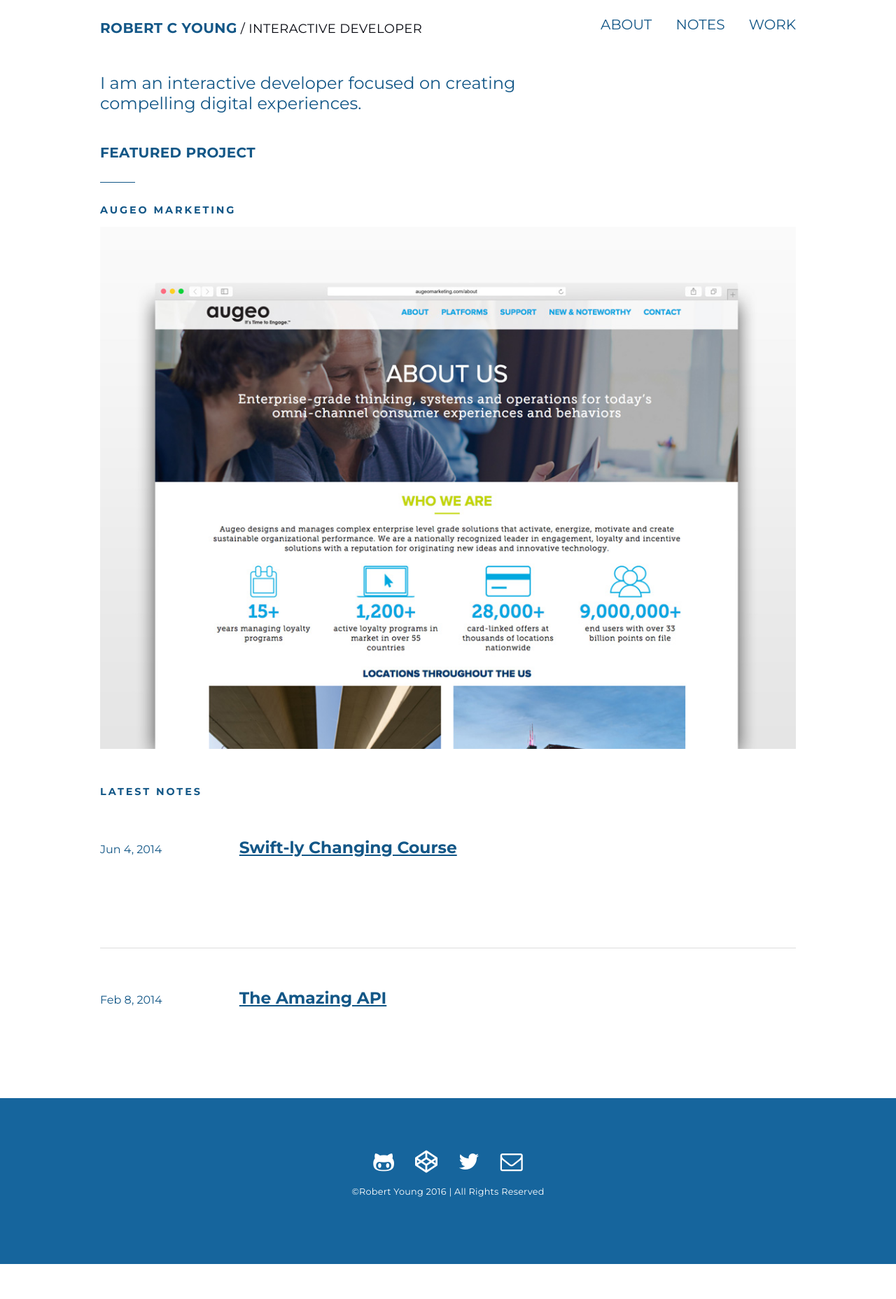
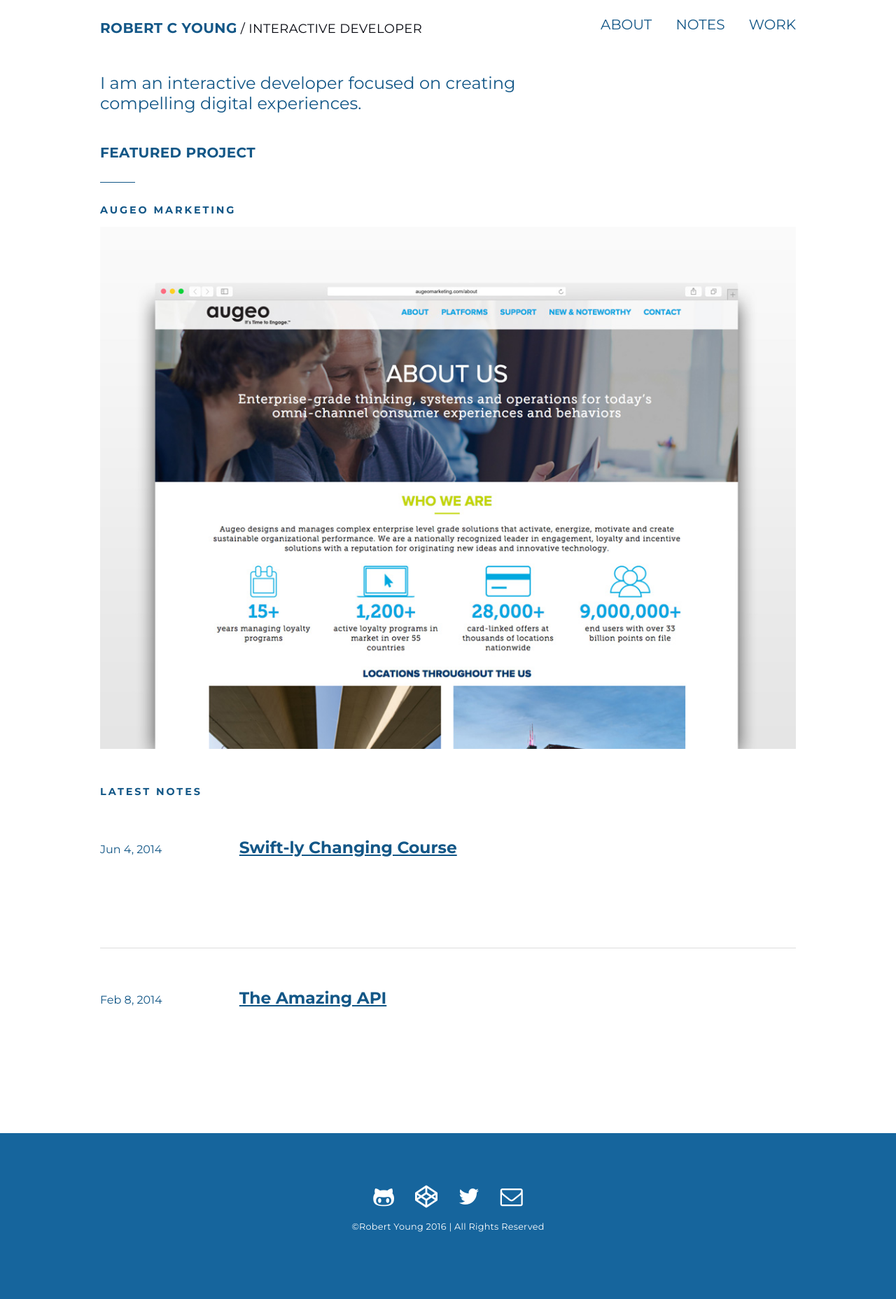
Before and after one commit to ryoungz/robblog, a Jekyll site: the page built from index.html, in a window 1280 px wide. Shown: the whole page at 70% size. Built offline with Jekyll 4.4.1, drawn with Linux system fonts in a browser that asks for light colours; nearby versions of some CDN libraries; before the commit the page ends 1806 px from its top, so only the background shows below that.

Commit message:
increase bottom margin on site wrapper

```diff
--- a/_sass/_layout.scss
+++ b/_sass/_layout.scss
@@ -299,6 +299,7 @@
 }
 
 .site-content {
+    margin-bottom: 25px;
     padding-left: 15px;
     padding-right: 15px;
     -webkit-box-flex: 1;
@@ -395,6 +396,9 @@
 }
 
 @media (max-width: 769px) {
+    article {
+        margin-bottom: 10px;
+    }
     .header-nav,
     .main-content {
         display: flex;
```
